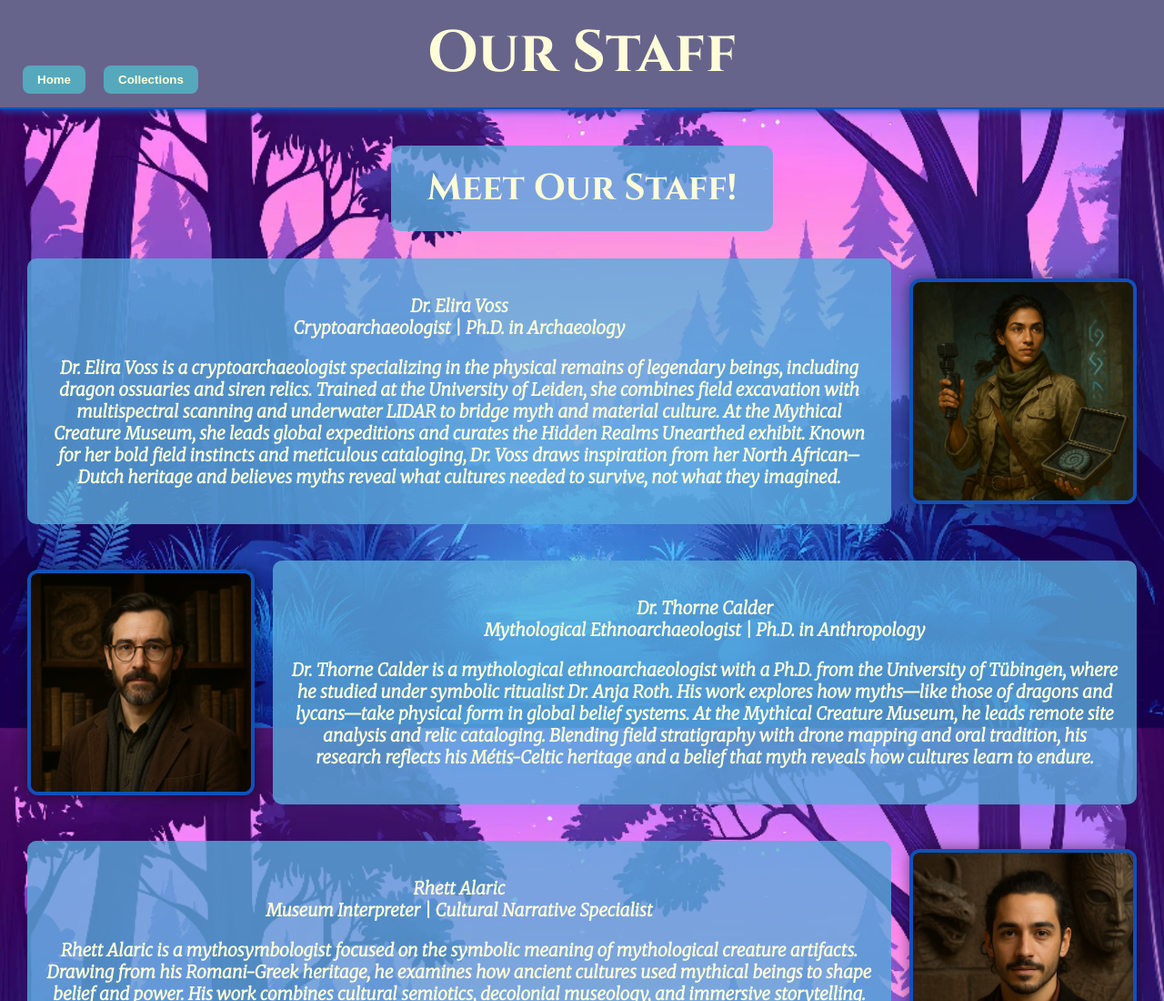
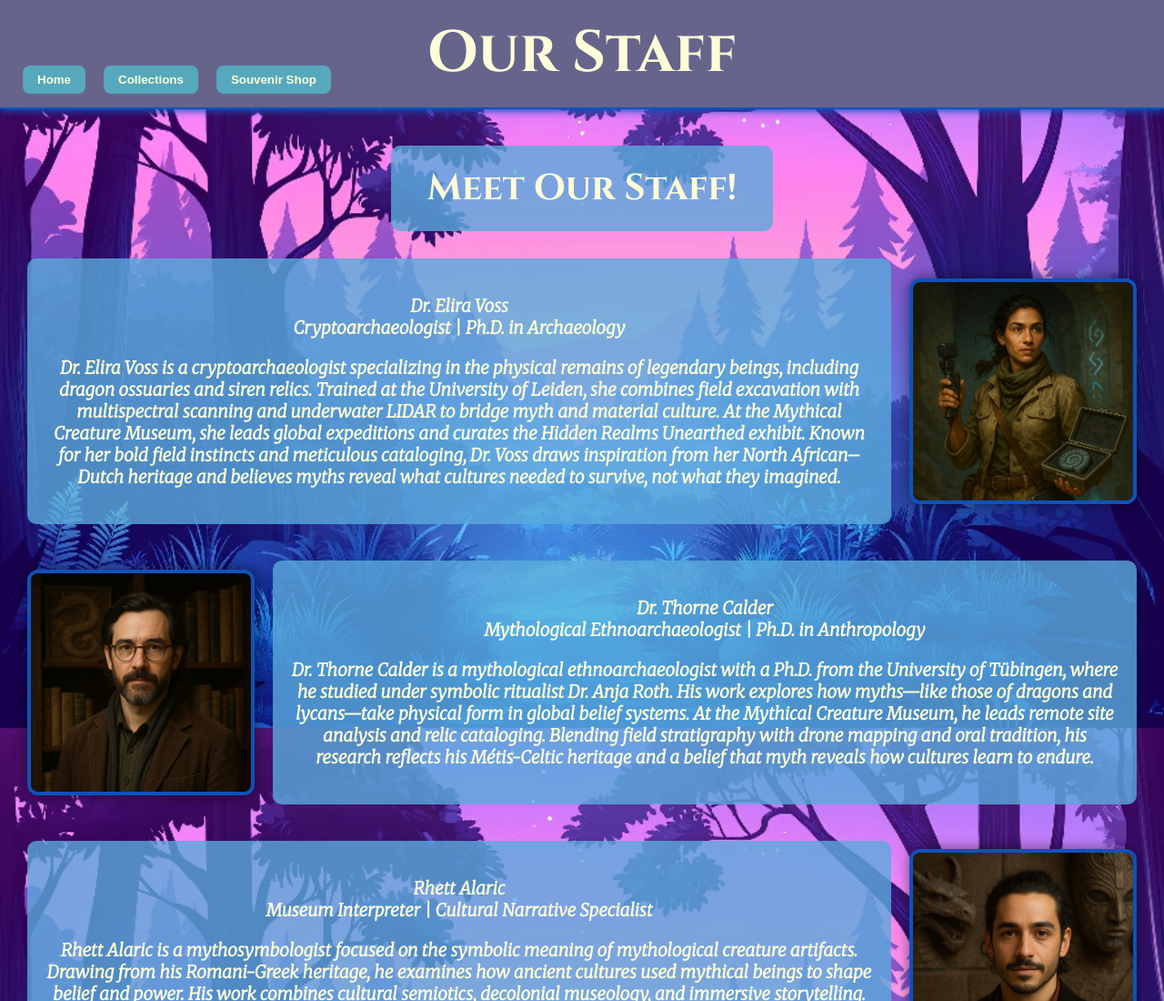
Before and after one commit to yelyaht/MuseumStaff, a plain HTML site: page index.html in a window 1280 px wide. Shown: the top 1100 px of the page at 91% size. Drawn offline with Linux system fonts and the light colour scheme.

Commit message:
Update index.html

```diff
--- a/index.html
+++ b/index.html
@@ -14,6 +14,7 @@
       <div class="nav-buttons">
         <button onclick="location.href='https://yelyaht.github.io/Museum/'">Home</button>
         <button onclick="location.href='https://yelyaht.github.io/Museum/html/collections.html'">Collections</button>
+        <button onclick="location.href='https://yelyaht.github.io/SouvenirShop/'">Souvenir Shop</button>
       </div>
     </header>
 
```
